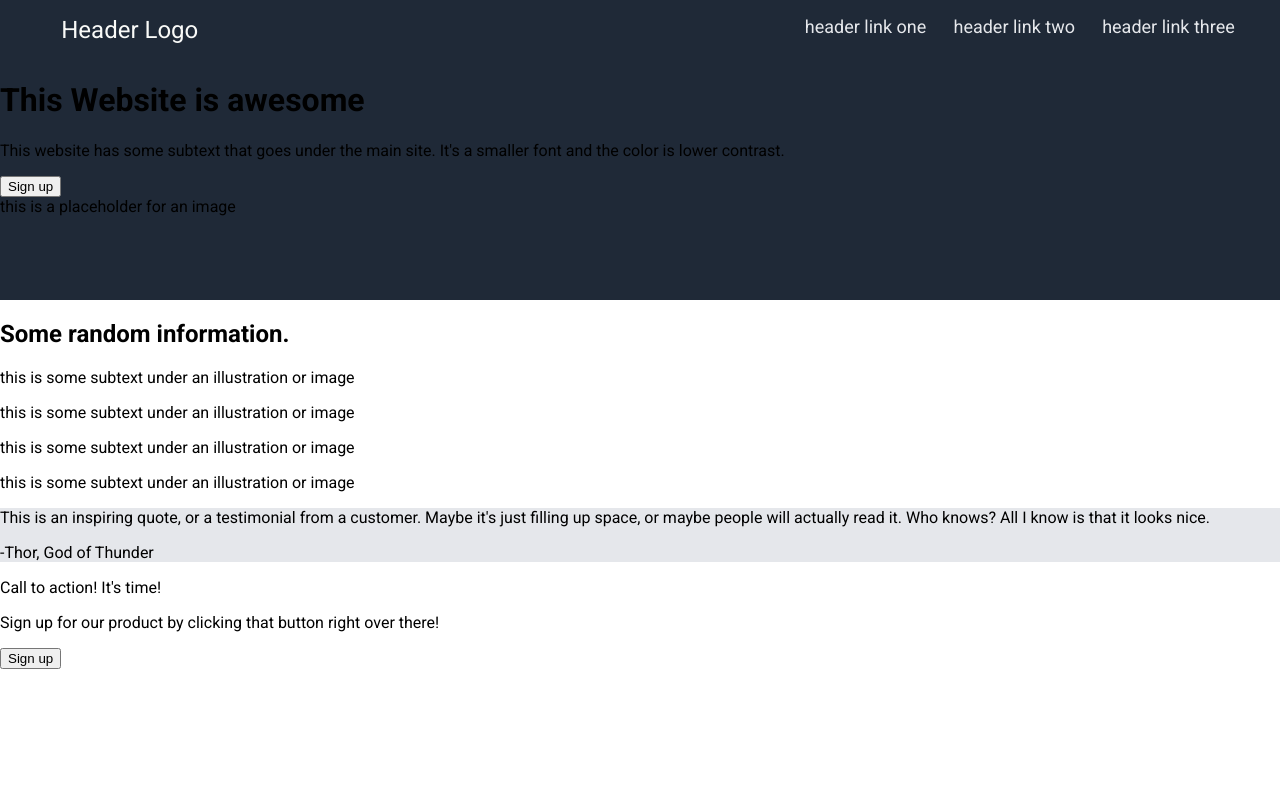
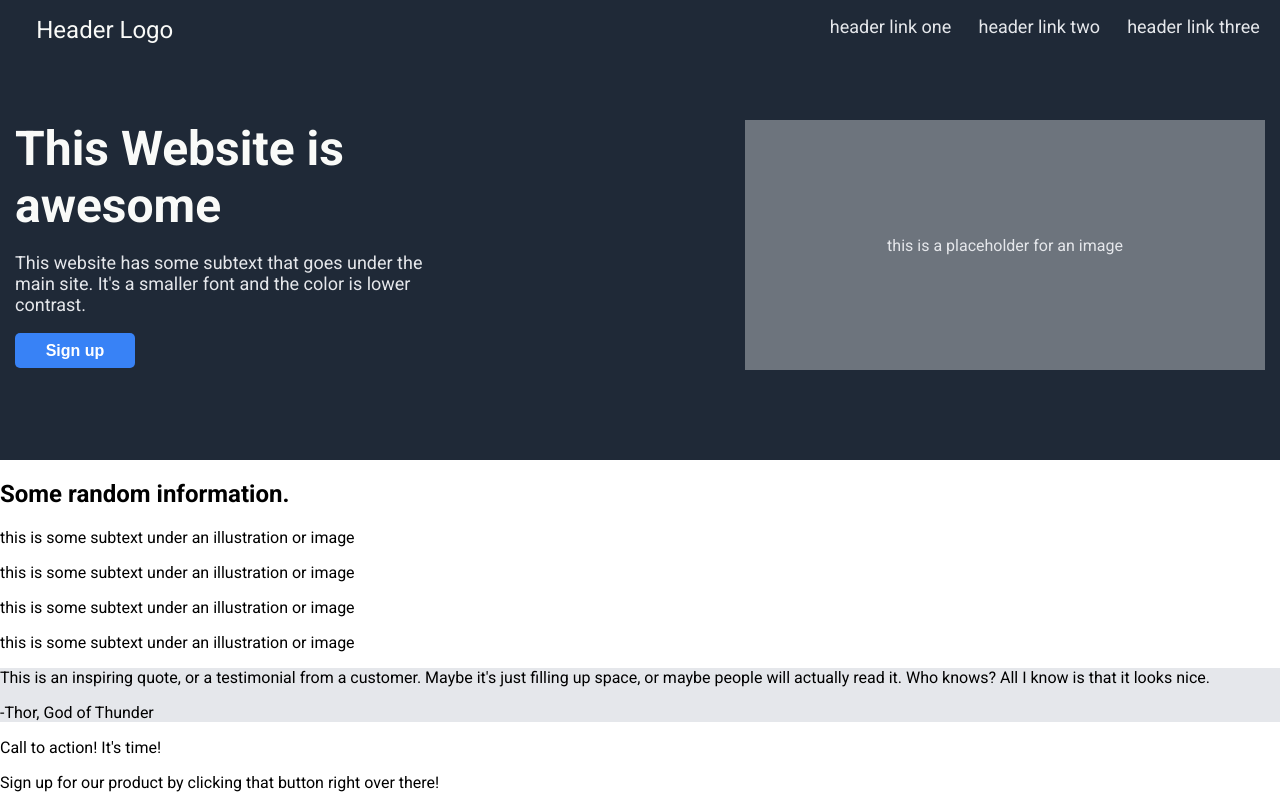
Before and after one commit to NSVPavan/odin-landing-page, a plain HTML site: page index.html in a window 1280 px wide. Shown: the top 800 px of the page. Drawn offline with Linux system fonts and the light colour scheme.

Commit message:
Style description part of the header
-Style text and arrage divs in header section
-Style signup button

```diff
--- a/index.html
+++ b/index.html
@@ -21,7 +21,7 @@
       </div>
       <div class="header-description">
         <div class="description">
-          <h1>This Website is awesome</h1>
+          <h1 class="main-text">This Website is awesome</h1>
           <p>
             This website has some subtext that goes under the main site. It's a
             smaller font and the color is lower contrast.
--- a/styles.css
+++ b/styles.css
@@ -5,7 +5,7 @@ body{
 }
 header{
     background-color: #1f2937;
-    height: 300px;
+    height: 460px;
 }
 .quote{
     background-color: #e5e7eb;
@@ -13,7 +13,7 @@ header{
 .nav-bar{
     display: flex;
     justify-content: space-around;
-    gap: 500px;
+    gap: 600px;
 }
 .logo{
     font-size: 24px;
@@ -35,6 +35,52 @@ header{
     color: #e5e7eb;
     text-decoration: none;
 }
+.header-description{
+    display: flex;
+    justify-content: space-around;
+    margin-top: 60px;
+    gap: 150px;
+}
+.description{
+    width: 480px;
+}
+.description .main-text{
+    font-size: 48px;
+    color: #f9faf8;
+    font-weight: bold;
+    margin: 0px;
+}
+.description p{
+    font-size: 18px;
+    color:#e5e7eb;
+    width: 440px;
+}
+.placeholder{
+    width:520px;
+    height:250px;
+    background-color: #6d747d;
+    display: flex;
+    justify-content: center;
+    align-items: center;
+    color: #e5e7eb;
+    margin-left: 70px;
+}
+.signup-button{
+    background-color: #3882f6;
+    color: white;
+    border: none;
+    width: 120px;
+    height: 35px;
+    font-size: 16px;
+    font-weight: bold;
+    border-radius: 5px;
+    cursor: pointer;
+    transition: background-color 0.5s, border 1s;
+}
+.signup-button:hover{
+   background-color: #4a91f8;
+   border: 0.5px solid white;
+}
 main{
     height: 550px;
 }
```
